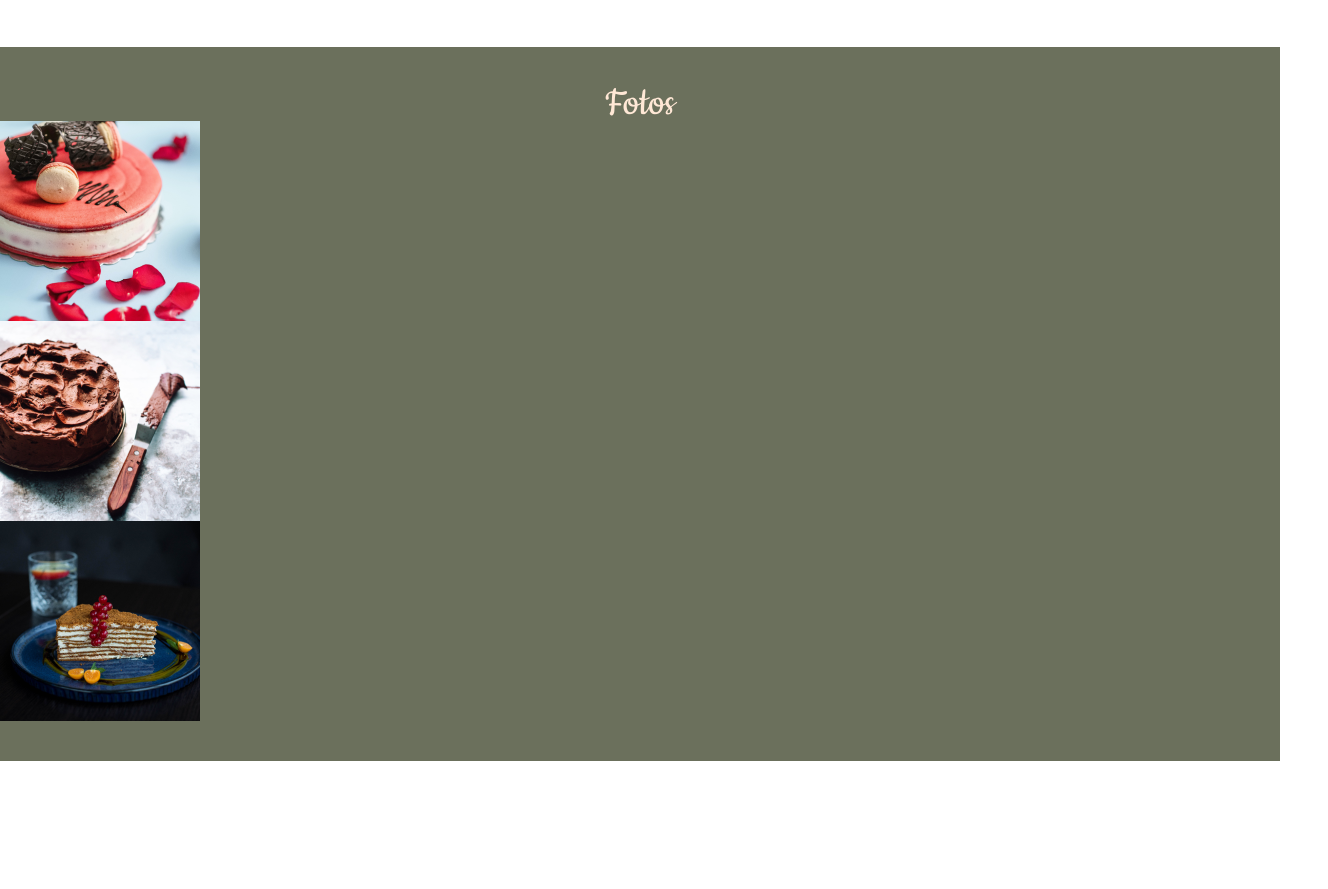
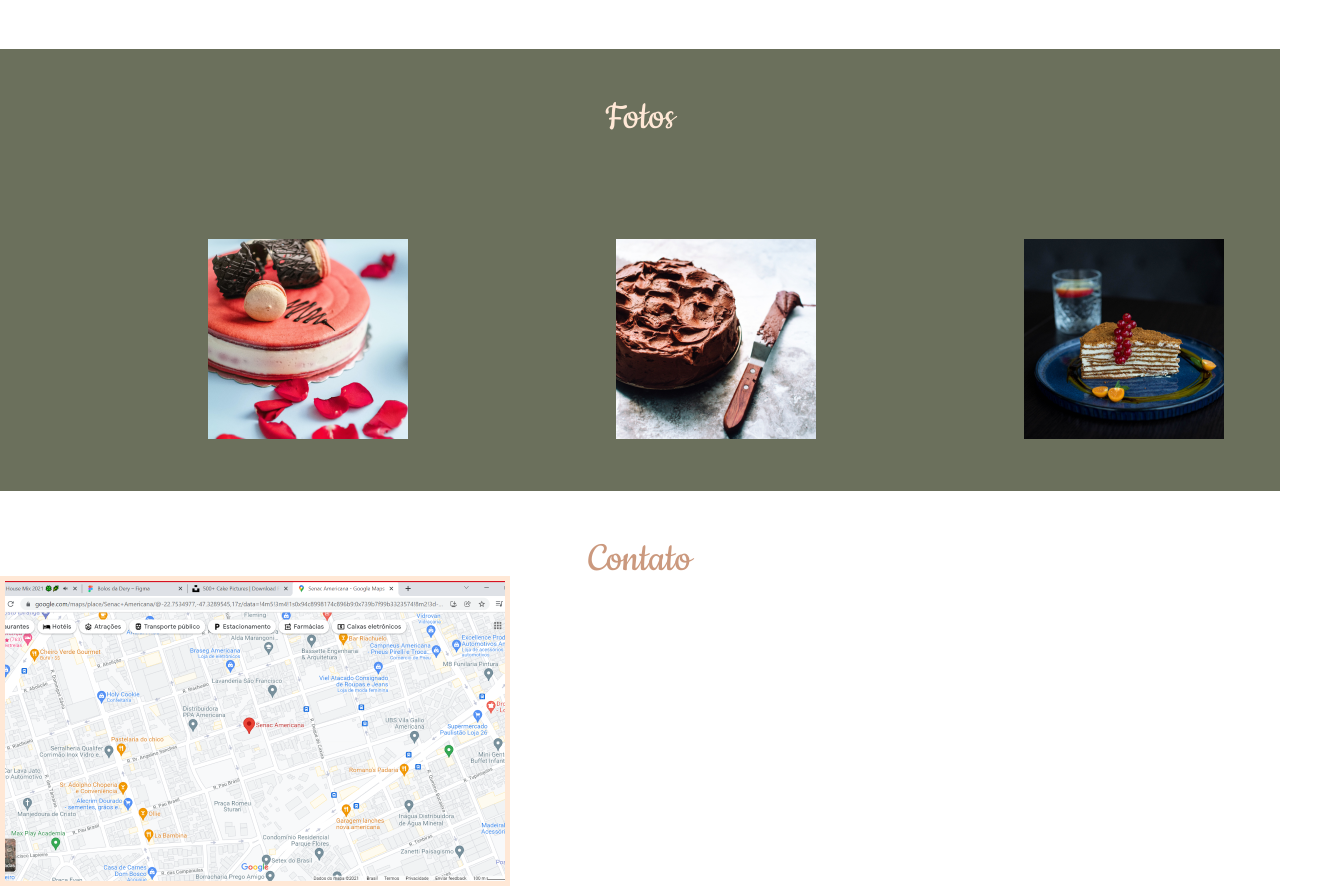
Before and after one commit to gustavo2606/lojaboloss, a plain HTML site: page index.html in a window 1280 px wide. Shown: the part 1114-2003 px from the top of the page, 1328 px wide, since content can reach past the window. Before the commit the page ends 1875 px from the top, so only its background shows below. Drawn offline with Linux system fonts and the light colour scheme.

Commit message:
alinhamento do mapa de contato

```diff
--- a/estilo.css
+++ b/estilo.css
@@ -192,7 +192,7 @@ body {
 	font-size: 18px;
 	line-height: 75.4%;
 	text-align: center;
-	text-decoration-line: underline;
+	text-decoration: none;
 	color: #FFE8D6;
 }
 
@@ -205,13 +205,11 @@ body {
 
 }
 
+
 .cardapio {
-	width: 1304;
-	height: 270;
-	top: 867px;
-	left: 68px;
+	padding-top: 52px;
+}
 
-}
 
 .textcardapio {
 	width: 123;
@@ -226,7 +224,7 @@ body {
 	text-align: center;
 	color: #CB997E;
 	margin-bottom: 52px;
-	margin-bottom: 52px;
+
 }
 
 .coluna {
@@ -237,8 +235,6 @@ body {
 
 
 }
-
-
 
 .textcarda {
 	width: 123;
@@ -251,18 +247,21 @@ body {
 	line-height: 130%;
 	letter-spacing: 0%;
 	color: #6B705C;
-	margin-left: 68px;
+	margin-left: 52px;
+
 }
 
-.selecao2{
-	margin-top: 50px;
-    background-color: #6B705C;
-    padding-top: 40px;
-    color: #fff;
-    padding-bottom: 40px;
+.facilidades {
+	width: 1440;
+	height: 390;
+	top: 1189px;
+	left: -1px;
+	background-color: #6B705C;
+	margin-bottom: 52px;
+	margin-top: 52px;
 }
 
-.tituloft {
+.titulo-facilidades {
 	width: 70;
 	height: 34;
 	top: 1241px;
@@ -271,15 +270,43 @@ body {
 	font-weight: 400;
 	font-size: 45px;
 	line-height: 75%;
+	text-align: center;
+	color: #FFE8D6;
+	padding-top: 52px;
+}
+
+.foto-bolos {
+	display: flex;
+	justify-content: space-evenly;
+	align-items: center;
+	margin-top: 52px;
+	margin-bottom: 52px;
+	margin-left: 104px;
+	margin-right: 104px;
+}
+
+.titulo-mapa {
+	width: 104;
+	height: 34;
+	top: 1631px;
+	left: 667px;
+	font-family: Cookie;
+	font-weight: 400;
+	font-size: 45px;
+	line-height: 75%;
 	letter-spacing: 0%;
 	text-align: center;
-    color: #FFE8D6;
+	color: #CB997E;
+}
+
+.imagem-mapa{
+	width: 500;
+	height: 300;
+	top: 1717px;
+	left: 470px;
+	border-width: 5px;
+	display: flex;
+    justify-content: center;
+    align-items: center;
 
 }
-
-.fotobolos{
-    display: flex;
-    justify-content: space-between;
-    align-items: start;
-    flex-wrap: wrap;
-}
--- a/index.html
+++ b/index.html
@@ -17,7 +17,7 @@
         <p class="guto">Guto</P>
     </div>
     <div class="selecao">
-        <p class="opcoes">CARDÁPIO - FOTOS - CONTATO</p>
+        <p class="opcoes"><a href="#">CARDÁPIO</a> - <a href="#">FOTOS</a> -<a href="#">CONTATO</a></p>
     </div>
     <div class="imagem">
         <img src="imagens/banner.png " class="imagembl" alt="banner">
@@ -85,18 +85,25 @@
 
     </div>
 
-    <div class="selecao2">
-        <p class="tituloft">Fotos</p>
-        <div  class="fotobolos">
-            <img src="imagens/bolomorango.png">
-        </div>
-        <div  class="fotobolos">
-            <img src="imagens/bolochocolate.png">
-        </div>
-        <div  class="fotobolos">
-            <img src="imagens/bolocereja.png" >
+    <div class="facilidades">
+        <h2 class="titulo-facilidades">Fotos</h2>
+        <div class="foto-bolos">
+            <div class="conjunto-fotos">
+                <img src="imagens/bolomorango.png" class="foto-bolos">
+            </div>
+            <div class="conjunto-fotos">
+                <img src="imagens/bolochocolate.png" class="foto-bolos" >
+            </div>
+            <div class="conjunto-fotos">
+                <img src="imagens/bolocereja.png" class="foto-bolos">
+            </div>
         </div>
     </div>
+    <div class="mapa">
+        <p class="titulo-mapa">Contato</p>
+        <img src="imagens/mapa.png" >
+    </div>
+
 
 
 </body>
```
